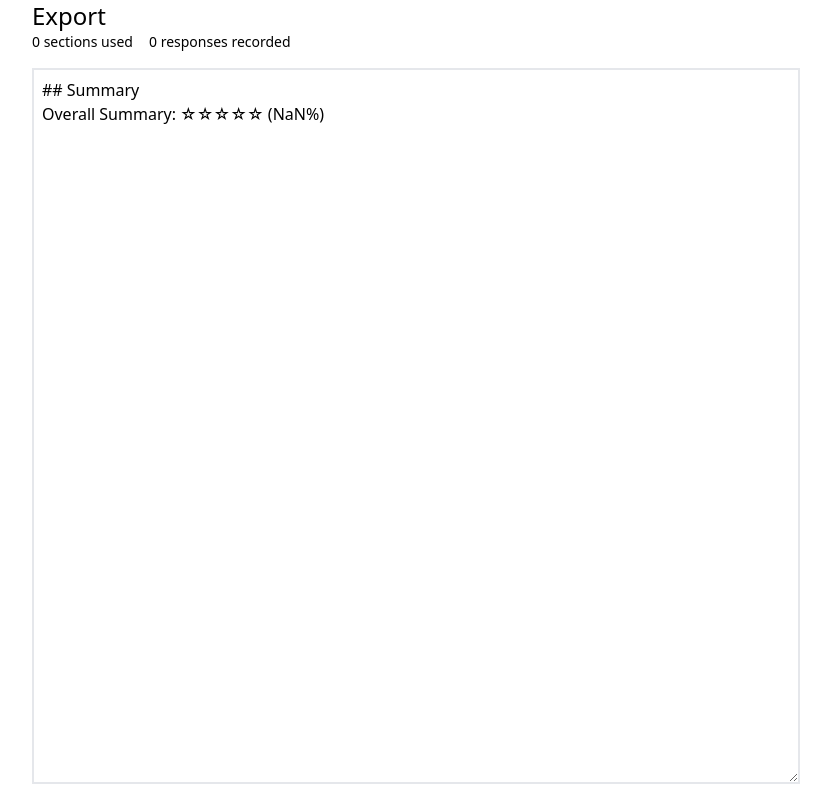
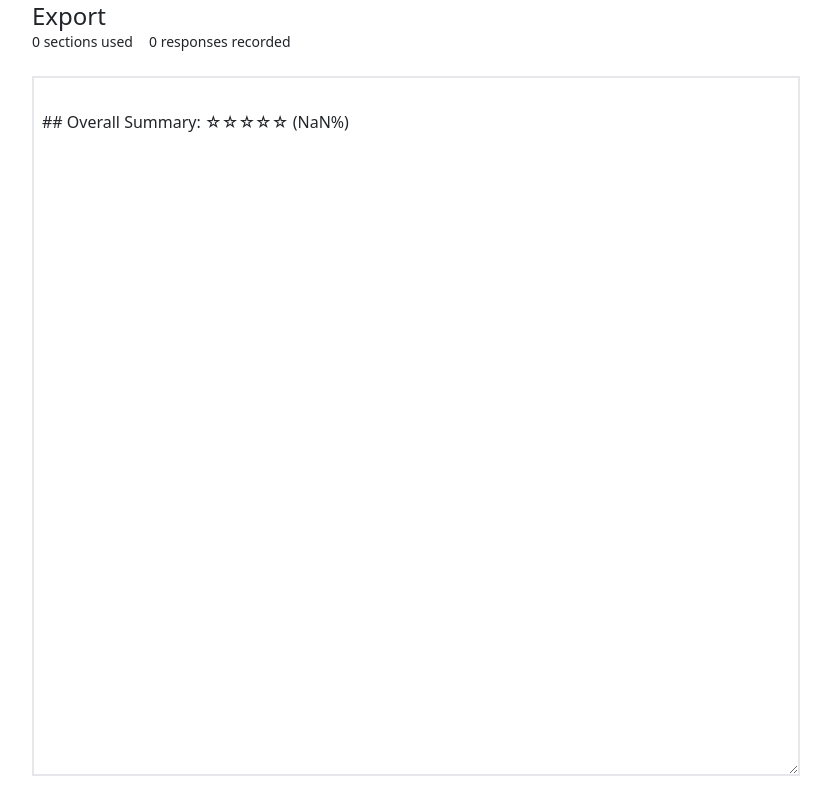
Before and after one commit to ZachariBarnes/conductor, a React (Create React App) app: page /conductor/export in a window 1280 px wide. Shown: the whole page, without its empty margins (224-1055 px from the left). Built offline with nearby package versions, Linux system fonts and the light colour scheme; what hashids would draw is missing.

Commit message:
Adding popup modal

```diff
--- a/src/data/content.json
+++ b/src/data/content.json
@@ -200,7 +200,7 @@
               ]
           },
           {
-              "section": "JavaScript/NodeJs",
+              "section": "JavaScript/NodeJS",
               "visible": true,
               "prompts":
               [
@@ -436,7 +436,7 @@
               ]
           },
           {
-              "section": "Database",
+              "section": "Databases",
               "visible": true,
               "prompts":
               [
--- a/src/data/initialState.js
+++ b/src/data/initialState.js
@@ -196,7 +196,7 @@ export const initalState = [
       ]
   },
   {
-      "section": "JavaScript/NodeJs",
+      "section": "JavaScript/NodeJS",
       "visible": true,
       "prompts":
       [
@@ -432,7 +432,7 @@ export const initalState = [
       ]
   },
   {
-      "section": "Database",
+      "section": "Databases",
       "visible": true,
       "prompts":
       [
--- /dev/null
+++ b/src/modules/AddSectionModal.js
@@ -0,0 +1,98 @@
+import React, {useEffect, useState} from 'react';
+import { Button, Form, Modal, ModalBody, ModalTitle } from 'react-bootstrap';
+// import Modal from 'react-modal';
+import { useDispatch } from "react-redux";
+import { addSection } from "../store/actions/data-actions"
+// import { ResizingTextarea } from "../components/ResizingTextarea";
+import 'bootstrap/dist/css/bootstrap.min.css';
+
+function useAddEvents(section, prompt) {
+  const dispatch = useDispatch();
+
+  const handleNewSection = React.useCallback(
+    function handleScoreSelected(section) {
+      const newSection = {section, prompts: []};
+      dispatch(addSection({ section:newSection, prompts:[] }));
+    },
+    [dispatch]
+  );
+
+  return { handleNewSection };
+}
+
+export function AddSectionModal (){
+  const [modalIsOpen,setModalIsOpen] = useState(false);
+  const [newSectionText, setNewSectionText] = useState('');
+  // const [newPromptText, setNewPromptText] = useState('');
+  const { handleNewSection} =
+    useAddEvents(newSectionText, '');
+
+  const setModalIsOpenToTrue =()=>{
+      setModalIsOpen(true)
+  }
+
+  function handleClick(event, value) {
+    console.log("Submit:" + event.target.value);
+    event.preventDefault();
+    if(value){
+      handleNewSection(value);
+    }
+  }
+
+  const setModalIsOpenToFalse =()=>{
+      setModalIsOpen(false)
+  }
+
+  const content =(
+    <div>
+      <Button
+      // className="mt-4 mb-4 text-lg font-bold text-center block text-white bg-blue-700 hover:bg-blue-800 focus:ring-4 focus:ring-blue-300 font-medium rounded-lg text-sm px-5 py-2.5 text-center dark:bg-blue-600 dark:hover:bg-blue-700 dark:focus:ring-blue-800"
+        type="button" data-modal-toggle="addSectionModal"
+        onClick={setModalIsOpenToTrue}>
+          ➕ Add New Section
+      </Button>
+      <Modal backdrop='true' centered='true' size='sm' show={modalIsOpen} onHide={setModalIsOpenToFalse}>
+        <Modal.Header closeButton>
+        <ModalTitle>
+          Add New Section
+        </ModalTitle>
+        </Modal.Header>
+      <ModalBody>
+        <Form>
+          <Form.Group className="mb-3" controlId="newSection">
+              <Form.Control type="text" placeholder="Section Title" value ={newSectionText} onChange={(e) => setNewSectionText(e.target.value.replaceAll('\n',''))} />
+            </Form.Group>
+          <Button variant="secondary" type="cancel" onClick={setModalIsOpenToFalse} className="m-1">
+            Cancel
+          </Button>
+          <Button variant="primary" type="submit" className="m-1" onClick={(e)=>{handleClick(e, newSectionText); setModalIsOpenToFalse()}}>
+            Create
+          </Button>
+        </Form>
+        </ModalBody>
+      </Modal>
+    </div>
+    );
+    return content;
+}
+
+function AnimeList () {
+
+        return (
+            <>
+            <ul>
+                 <h1>One Piece</h1>
+                 <h1>Fullmetal Alchemist: Brotherhood</h1>
+                 <h1>Naruto</h1>
+                 <h1>Bleach</h1>
+                 <h1>Haikyu!!</h1>
+                 <h1>Kuroko no Basketball</h1>
+                 <h1>My hero academia</h1>
+                 <h1>One punch man</h1>
+            </ul>
+            </>
+        )
+
+}
+
+export default AddSectionModal;
--- a/src/modules/conductor/ExportConductor.js
+++ b/src/modules/conductor/ExportConductor.js
@@ -14,7 +14,7 @@ export function ExportConductor() {
     .map((group) => {
       let overallScore = 0;
       let addedWeight = 0;
-      let a = `\n#### ${group.section}\n`;
+      let a = `\n#### ${group.section}:`;
       const answerCount = group.prompts.filter(q=>q.score).length;
       if(answerCount){
       const b = group.prompts.map((item) => {
@@ -38,16 +38,15 @@ export function ExportConductor() {
       }).filter(q=>q.length);
       overallScore = overallScore/(answerCount+addedWeight);
       if(overallScore>0){
-        a += ` Average: ${getStars(overallScore)} (${(overallScore * 100 / 5).toFixed(0)}%)`;
+        a += ` ${getStars(overallScore)} (${(overallScore * 100 / 5).toFixed(0)}%)`;
       }
       return [a, ...b].join("\n");
     } else return null;
     }).filter(q=>q!==null)
     .join("\n");
     const overallAverage = totalScore / totalWeight;
-    const overallSummary = `\nOverall Summary: ${getStars(overallAverage)} (${(overallAverage * 100 / 5).toFixed(0)}%)\n`;
-    console.log( `Total Score: ${totalScore}, Total Weight: ${totalWeight}, Total Average: ${overallAverage}`);
-    const content = '## Summary'+ overallSummary + sectionSummaries;
+    const overallSummary = `\n## Overall Summary: ${getStars(overallAverage)} (${(overallAverage * 100 / 5).toFixed(0)}%)\n`;
+    const content =overallSummary + sectionSummaries;
 
   return (
     <div>
```
